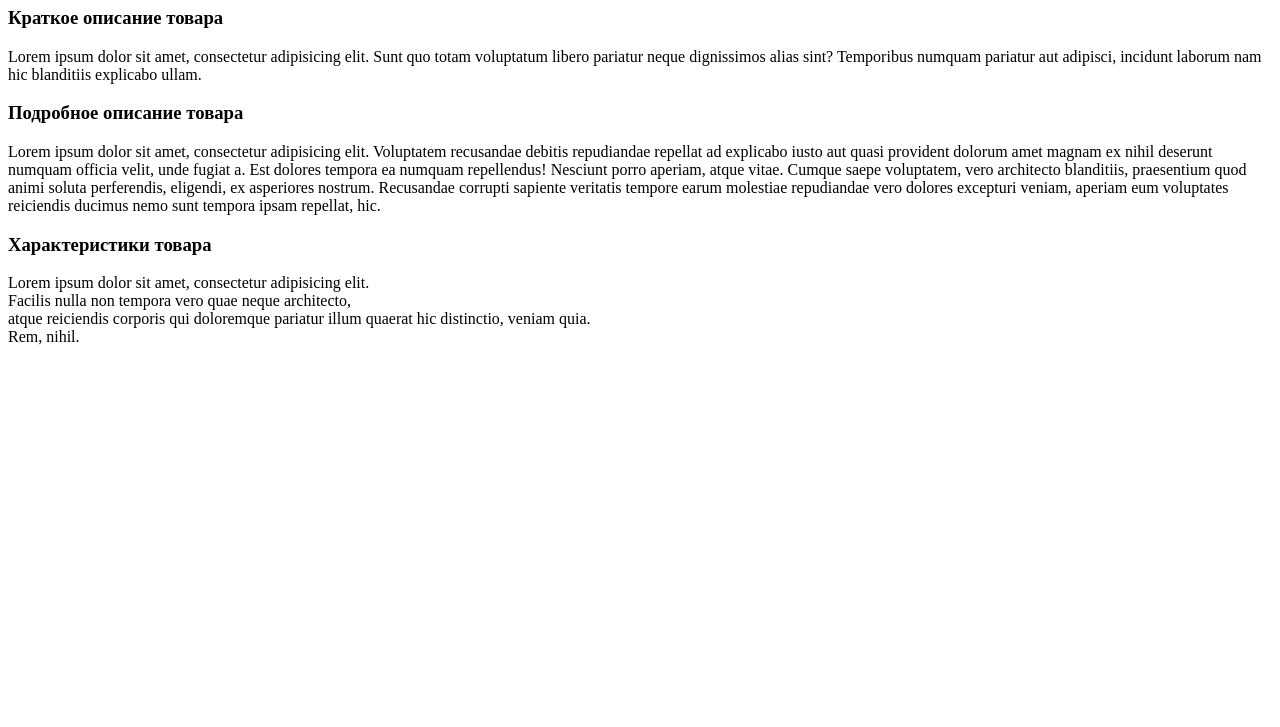
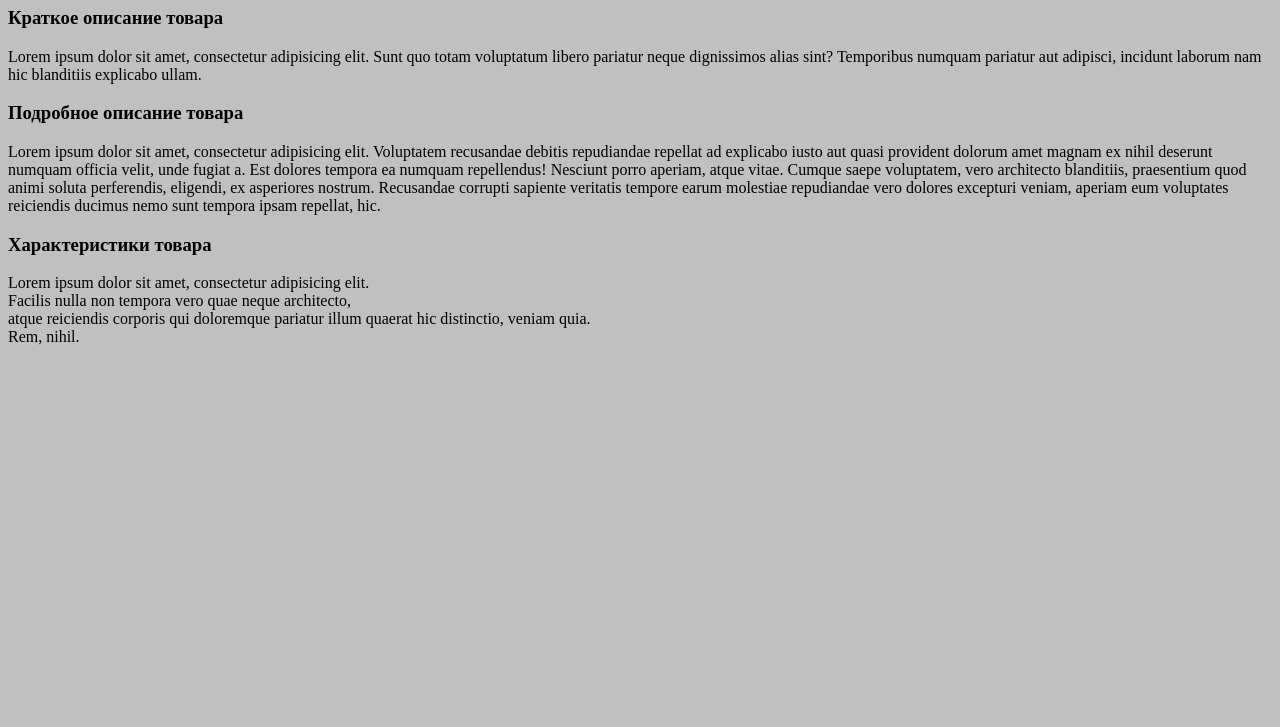
Before and after one commit to vaakavak/git-repo, a plain HTML site: page index.html in a window 1280 px wide. Shown: the part 73-800 px from the top of the page. Drawn offline with Linux system fonts and the light colour scheme.

Commit message:
change background

```diff
--- a/index.html
+++ b/index.html
@@ -4,7 +4,7 @@
     <meta charset="UTF-8">
     <title>Мой первый сайт</title>
 </head>
-<body>
+<body bgcolor="#c0c0c0">
     <h1>Название телефона</h1>
     <h3>Краткое описание товара</h3>
     <p>Lorem ipsum dolor sit amet, consectetur adipisicing elit. Sunt quo totam voluptatum libero pariatur neque dignissimos alias sint? Temporibus numquam pariatur aut adipisci, incidunt laborum nam hic blanditiis explicabo ullam.</p>
```
